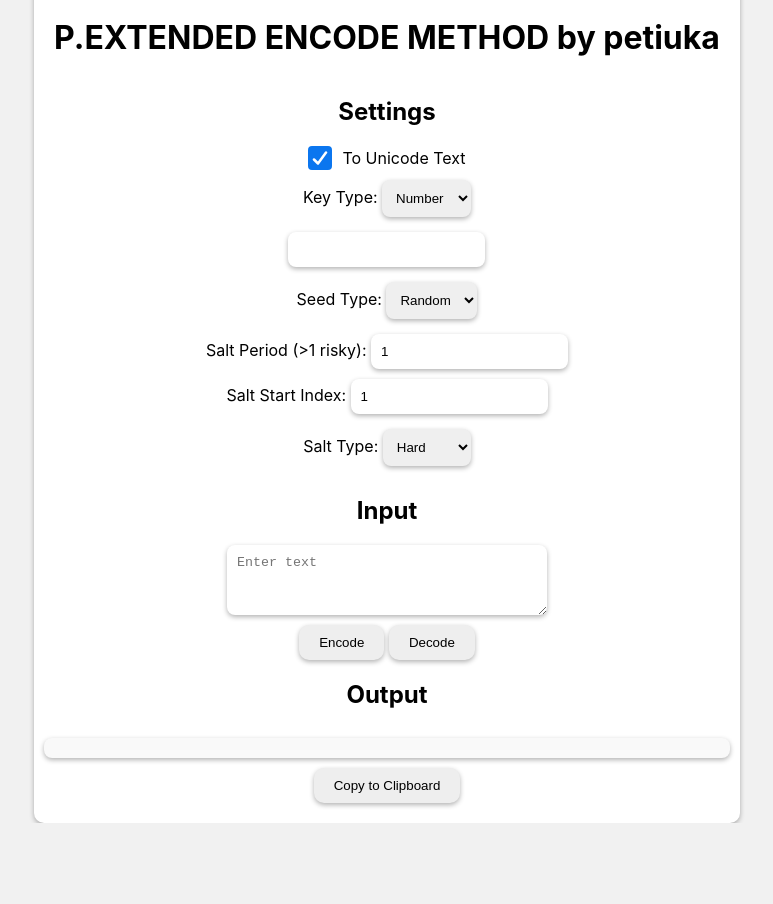
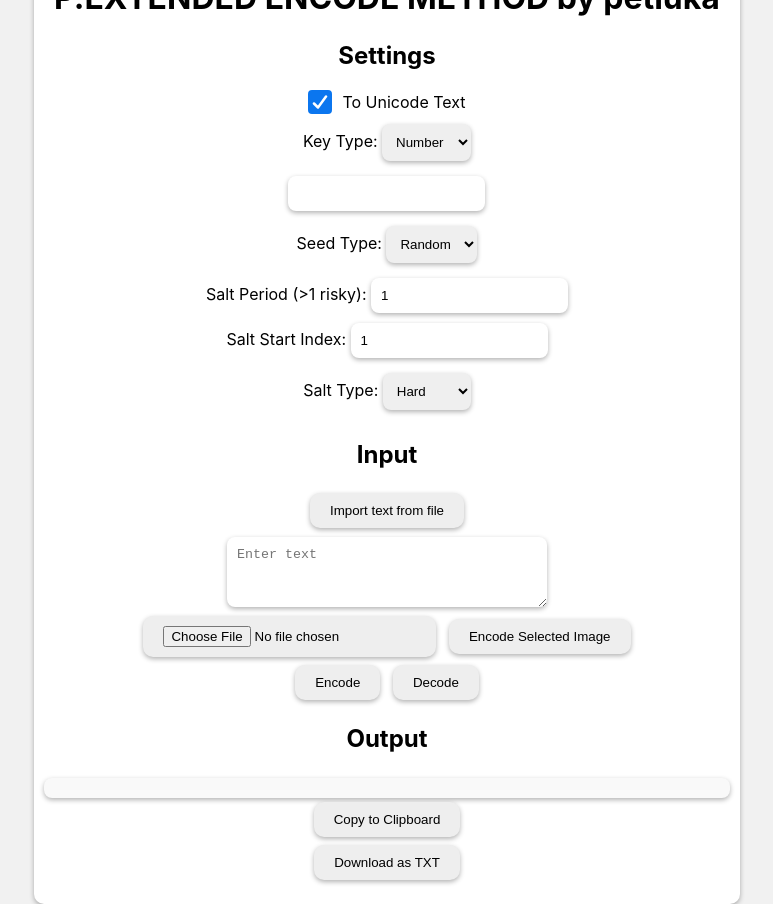
Before and after one commit to petiuka/NewP1337, a plain HTML site: page index.html in a window 1280 px wide. Shown: the whole page, without its empty margins (253-1026 px from the left). Before the commit the page ends 823 px from the top, so only its background shows below. Drawn offline with Linux system fonts and the light colour scheme.

Commit message:
Update index.html
Added image encode method. Also new buttons

```diff
--- a/index.html
+++ b/index.html
@@ -8,7 +8,7 @@
       flex-direction: column;
       align-items: center;
       justify-content: center;
-      height: 100vh;
+      height: 105vh;
       margin: 0;
       background-color: #f1f1f1;
       font-family: 'Inter', sans-serif;
@@ -25,10 +25,15 @@
     }
 
     h1 {
-      margin-bottom: 20px;
+      margin-bottom: 5px;
+    }
+    .output-image {
+        border-radius: 10px;
+        box-shadow: 5px 5px 10px rgba(0, 0, 0, 0.2);
     }
 
     textarea {
+      margin: 5px;
       width: 300px;
       height: 50px;
       min-width: 250px;
@@ -45,7 +50,7 @@
     }
 
     .button-regular {
-      margin-top: 10px;
+      margin: 4px;
       padding: 10px 20px;
       border: none;
       outline: none;
@@ -158,7 +163,7 @@ select {
   box-shadow: 0 2px 5px rgba(0, 0, 0, 0.3);
 }
     .MainOutput {
-  margin-top: 10px;
+  margin-top: 5px;
   padding: 10px;
   border-radius: 8px;
   box-shadow: 0 2px 5px rgba(0, 0, 0, 0.3);
@@ -172,7 +177,8 @@ select {
 }
   </style>
   <script>
-    var keyphr = "";
+var encodingimage
+var keyphr = "";
 var keyphrases
 var customseed
 var seedtype1
@@ -315,6 +321,22 @@ var decryptedSecondPart = decodeText2(secondPart, num)
 var originalText = removeSaltFromText(decryptedSecondPart, salt, saltper)
 console.log(originalText)
 MainOutput.textContent = originalText
+try {
+  function insertImage() {
+    const imageBase64 = originalImage
+    const imageElement = document.createElement("img");
+    imageElement.src = imageBase64;
+    imageElement.classList.add("output-image");
+    const outputContainer = document.getElementById("MainOutput");
+    outputContainer.innerHTML = '';
+    outputContainer.appendChild(imageElement);
+  }
+var originalImage = removeSaltFromText(decryptedSecondPart, "", saltper)
+insertImage()
+console.log("Image:" + originalImage)
+} catch(err) {
+  console.log("Not image")
+}
 }
 function globalEncode() {
 function encodeToBase64(text) {
@@ -345,6 +367,10 @@ function encodeToBase64(text) {
   if (seedtype1 == "custom"){
     seed34 = customseed
     console.log(3)
+  }
+  if (encodingimage == true){
+    console.log("Image encoding")
+    salt = ""
   }
   const encoder = new TextEncoder()
   const data = encoder.encode(text)
@@ -663,6 +689,59 @@ var keynum = settings.keyValue;
 var salttt
 var saltt
 
+function selectImage() {
+  const imageInput = document.getElementById("imageInput");
+  imageInput.addEventListener("change", function (e) {
+    const selectedImage = e.target.files[0];
+    if (selectedImage) {
+      const reader = new FileReader();
+      reader.onload = function (event) {
+        console.log(event.target.result)
+        encodingimage = true
+        var imgs = event.target.result
+        document.getElementById("MainInput").value = event.target.result
+        globalEncode()
+        encodingimage = false
+      };
+      reader.readAsDataURL(selectedImage);
+    }
+  });
+  imageInput.click();
+}
+function downloadAsTxt() {
+  var mainOutput = document.getElementById("MainOutput");
+  var textToDownload = mainOutput.textContent;
+
+  var element = document.createElement('a');
+  element.setAttribute('href', 'data:text/plain;charset=utf-8,' + encodeURIComponent(textToDownload));
+  element.setAttribute('download', 'output.txt');
+
+  element.style.display = 'none';
+  document.body.appendChild(element);
+
+  element.click();
+
+  document.body.removeChild(element);
+}
+function loadTextFile() {
+  const fileInput = document.getElementById("fileInput");
+  fileInput.click();
+  fileInput.addEventListener("change", function () {
+    const file = fileInput.files[0];
+    if (file) {
+      const reader = new FileReader();
+
+      reader.onload = function (e) {
+        const content = e.target.result;
+        const mainInput = document.getElementById("MainInput");
+        mainInput.value = content;
+      };
+
+      reader.readAsText(file);
+    }
+  });
+}
+
   </script>
   </head>
   <body>
@@ -719,7 +798,15 @@ var saltt
 </div>
 <div id="SaltValueContainer"></div>
       <h2>Input</h2>
+      <div>
+        <input class="button-regular" type="file" id="fileInput" accept=".txt" style="display: none;">
+        <button class="button-regular" role="button" onclick="loadTextFile()">Import text from file</button>
+      </div>
       <textarea id="MainInput" placeholder="Enter text"></textarea>
+      <div>
+        <input class="button-regular" type="file" id="imageInput" accept="image/*">
+        <button class="button-regular" role="button" onclick="selectImage()">Encode Selected Image</button>
+      </div>
       <div>
         <button class="button-regular" role="button" onclick="globalEncode()">Encode</button>
         <button class="button-regular" role="button" onclick="globalDecode()">Decode</button>
@@ -727,6 +814,7 @@ var saltt
       <h2>Output</h2>
       <div class="MainOutput" id="MainOutput"></div>
       <button class="button-regular" role="button" onclick="copyToClipboard()">Copy to Clipboard</button>
+      <button class="button-regular" id="downloadAsTxtButton" onclick="downloadAsTxt()">Download as TXT</button>
     </div>
   </div>
 </body>
```
